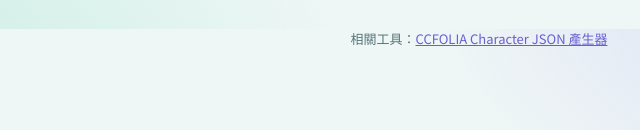
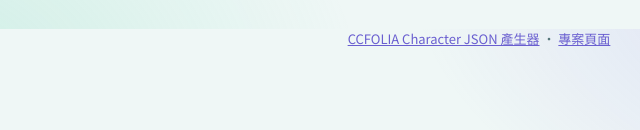
Before and after one commit to minyu3108/sprite-namer, a plain HTML site: page index.html in a window 1280 px wide. Shown: the part 2371-2501 px from the top of the page, 161-801 px from the left. Drawn offline with Linux system fonts and the light colour scheme.

Commit message:
修改頁尾連結

```diff
--- a/index.html
+++ b/index.html
@@ -482,7 +482,9 @@ body[data-pv="e"] :is(.cstrip canvas,.cwrap,.cpv,.clth,.cmbth,.thumb,.mimg,.lbim
     <details><summary>匯入 PSD 後，遮罩、混合模式、文字不見了？</summary><p>目前不支援圖層遮罩、剪裁遮罩、混合模式、圖層樣式和文字圖層：遮罩與樣式不會套用，混合模式會當一般圖層，沒有像素的圖層會略過。透明度會直接套用到圖層。匯出 PSD 也不會帶回這些設定。</p></details>
   </section>
   <footer class="foot">
-    相關工具：<a id="extLink" href="https://756y.github.io/ccfolia_character_json_tool/" rel="noopener noreferrer">CCFOLIA Character JSON 產生器</a>
+    <a id="extLink" href="https://756y.github.io/ccfolia_character_json_tool/" rel="noopener noreferrer">CCFOLIA Character JSON 產生器</a>
+    ・
+    <a id="repoLink" href="https://github.com/minyu3108/sprite-namer" rel="noopener noreferrer">專案頁面</a>
   </footer>
 </div>
 
@@ -2204,7 +2206,7 @@ cmp.run.addEventListener('click',runCmp);
 cmp.stop.addEventListener('click',()=>{cmpStop=true;cmpMsg('停止中…');});
 
 /* external link: inside the viewer frame a plain link is opened outside by the viewer; standalone, open a new tab so work is not lost */
-try{if(window.top===window.self)$('#extLink').target='_blank';}catch(_){}
+try{if(window.top===window.self){$('#extLink').target='_blank';$('#repoLink').target='_blank';}}catch(_){}
 
 /* ---------- init ---------- */
 renderPalette();renderAll();renderComp();renderCombos();
```
